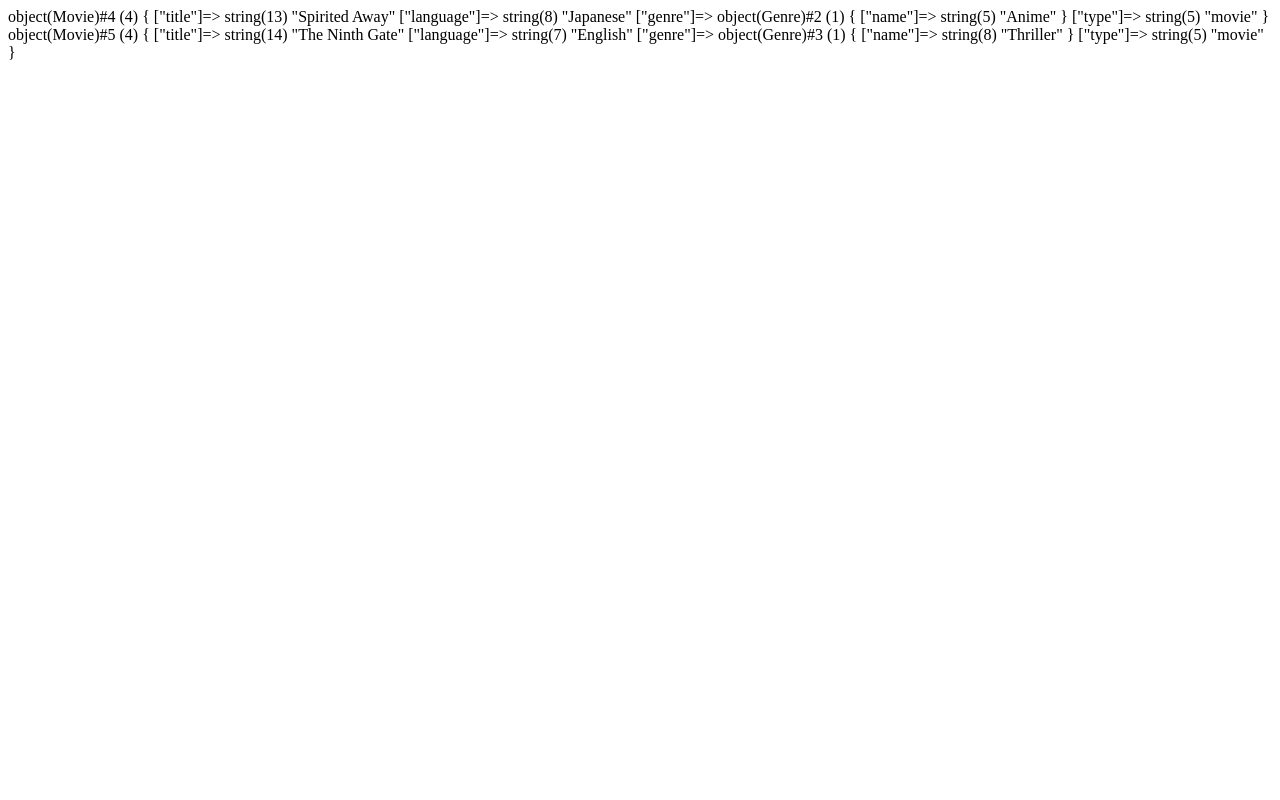
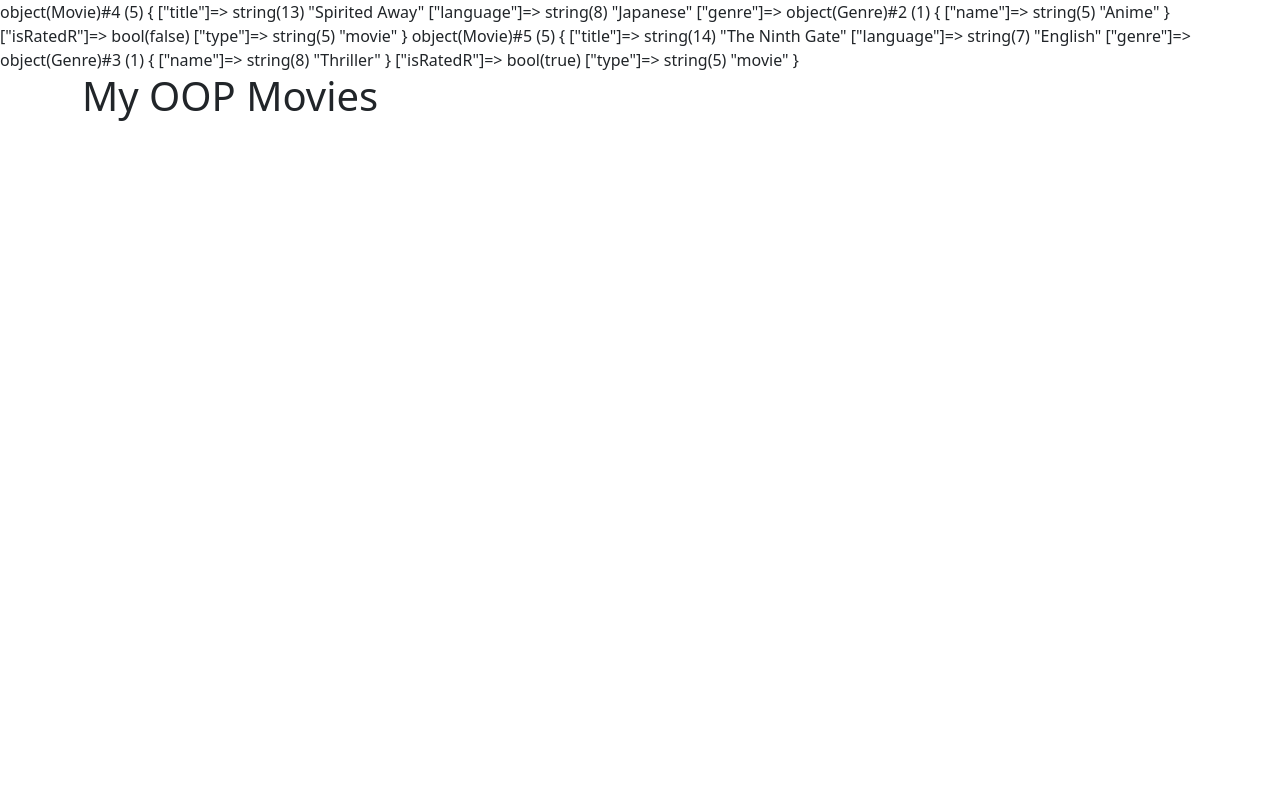
Before and after one commit to alessiaBer/php-oop-1, a PHP site: page / in a window 1280 px wide. Run offline with PHP 8.4, Linux system fonts and the light colour scheme.

Commit message:
[add] isRatedR method

```diff
--- a/index.php
+++ b/index.php
@@ -25,11 +25,17 @@ class Movie {
     public $title;
     public $language;
     public $genre;
+    public $isRatedR = false;
     public $type = "movie";
     function __construct(String $title, String $language, Genre $genre) {
         $this->title = $title;
         $this->language = $language;
         $this->genre = $genre;
+    }
+    function isRatedR($minAge) {
+        if ($minAge >= 18) {
+            $this->isRatedR = true;
+        }
     }
 };
 
@@ -38,7 +44,27 @@ $thrillerGenre = new Genre('Thriller');
 
 
 $spiritedAway = new Movie('Spirited Away', 'Japanese', $animeGenre);
+
 $theNinthGate = new Movie('The Ninth Gate', 'English', $thrillerGenre);
+$theNinthGate->isRatedR(20);
 
 var_dump($spiritedAway, $theNinthGate);
 ?>
+
+<!DOCTYPE html>
+<html lang="en">
+<head>
+    <meta charset="UTF-8">
+    <meta http-equiv="X-UA-Compatible" content="IE=edge">
+    <meta name="viewport" content="width=device-width, initial-scale=1.0">
+    <title>PHP OOP</title>
+    <link href="https://cdn.jsdelivr.net/npm/bootstrap@5.3.0-alpha3/dist/css/bootstrap.min.css" rel="stylesheet" integrity="sha384-KK94CHFLLe+nY2dmCWGMq91rCGa5gtU4mk92HdvYe+M/SXH301p5ILy+dN9+nJOZ" crossorigin="anonymous">
+</head>
+<body>
+    <div class="container">
+        <h1>My OOP Movies</h1>
+
+
+    </div>
+</body>
+</html>
```
